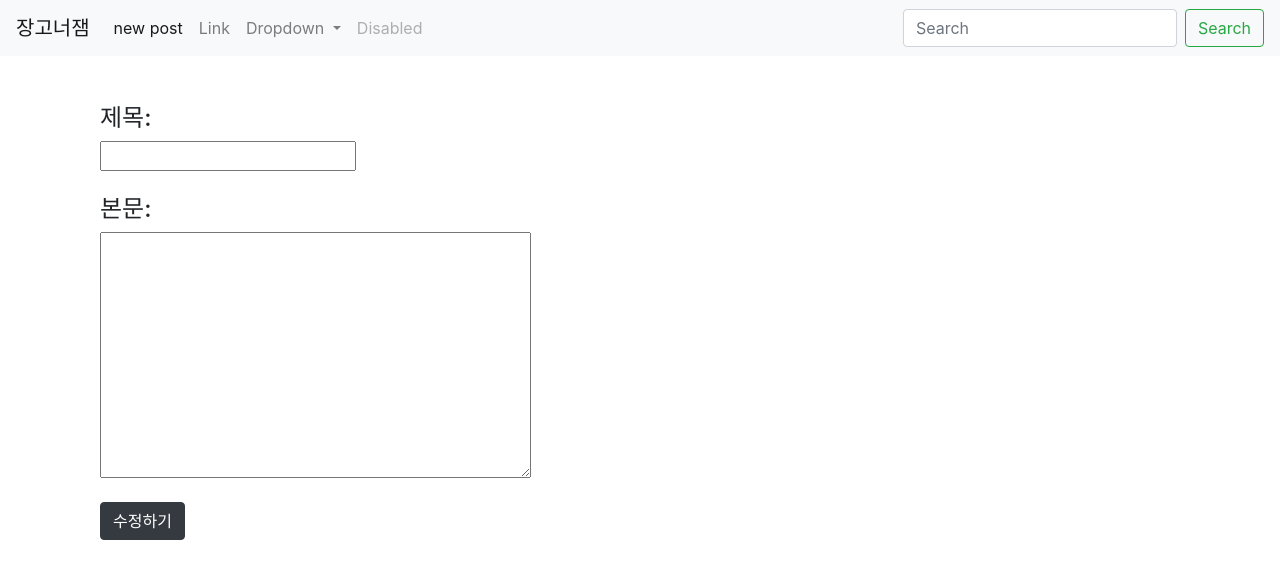
After one commit to KWAK8573/Django-blog, a Django app: template crudapp/templates/update.html in a window 1280 px wide. The commit adds this page. Shown: the top 579 px of the page. Run offline with Django 3.2, Linux system fonts and the light colour scheme; the template is opened without the code that fills it, so the values that code supplies are empty; some libraries are stand-ins or nearby versions.

Commit message:
수정하기 구현

```diff
--- a/crudapp/templates/detail.html
+++ b/crudapp/templates/detail.html
@@ -4,7 +4,7 @@
 
     <div class="container">
         <div class="card">
-            <div class="card=body">
+            <div class="card-body">
         <h1>{{ blog.title }}</h1>
         <p>{{ blog.pub_date }}</p>
         <p>{{ blog.body }}</p>
@@ -13,6 +13,7 @@
             </div>
         <br>
 
+    <a href="{% url 'update' blog.id %}">수정하기</a>
     <a href="{% url 'home' %}">돌아가기</a>
 
 
--- /dev/null
+++ b/crudapp/templates/update.html
@@ -0,0 +1,21 @@
+{% extends 'base.html' %}
+
+{% block content %}
+
+<br>
+<div class="container">
+	<form method="POST">
+	  {% csrf_token %}
+	  <h4>제목: </h4>
+	  <input type="text" name="title">
+	  <br>
+	  <br>
+	  <h4>본문: </h4>
+	  <textarea cols=40 rows=10 name="body"></textarea>
+	  <br>
+	  <br>
+	  <input class="btn btn-dark" type="submit" value="수정하기">
+  </form>
+</div>
+
+{% endblock %}
--- a/crudapp/urls.py
+++ b/crudapp/urls.py
@@ -6,4 +6,5 @@ urlpatterns = [
     path('detail/<int:blog_id>/', views.detail, name='detail'),
     path('create/', views.create, name='create'),
     path('postcreate/', views.postcreate, name='postcreate'),
+    path('update/<int:blog_id>/', views.update, name='update'),
 ]
```
Also changed, not shown: crudapp/views.py (+16 -2 lines), crudapp/models.py (line endings or trailing spaces).
